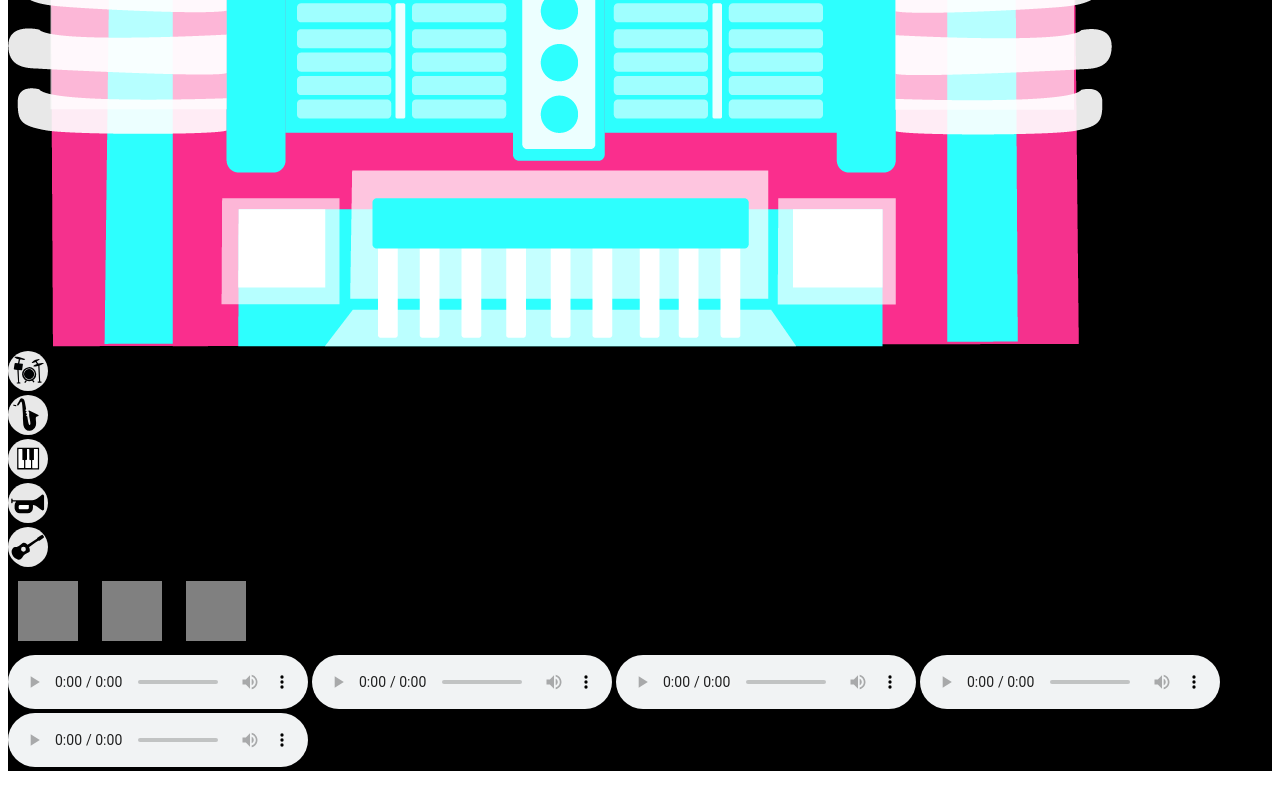
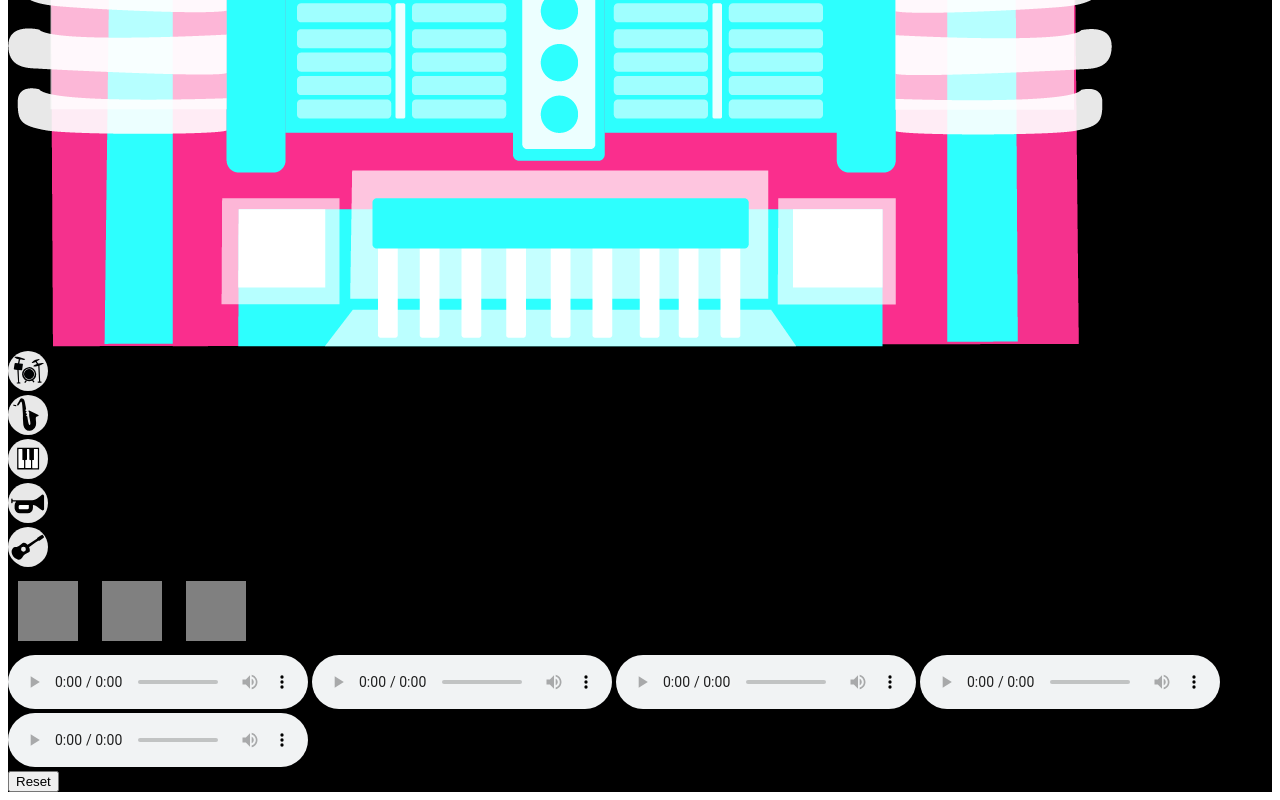
Before and after one commit to msettimi13/settimi_kingma_musicMixer, a plain HTML site: page index.html in a window 1280 px wide. Shown: the part 618-1418 px from the top of the page. Before the commit the page ends 1397 px from the top, so only its background shows below. Drawn offline with Linux system fonts and the light colour scheme.

Commit message:
reset button

```diff
--- a/index.html
+++ b/index.html
@@ -43,6 +43,8 @@
 			<audio src="audio/mambo.mp3"controls>mambo #5</audio>
 			<audio src="audio/mona.mp3"controls>mona lisa</audio>
 		</div>
+		<!--reset-->
+		<button onClick="window.location.reload();">Reset</button>
 	</div>
 
 	<script src="js/main.js"></script>
```
